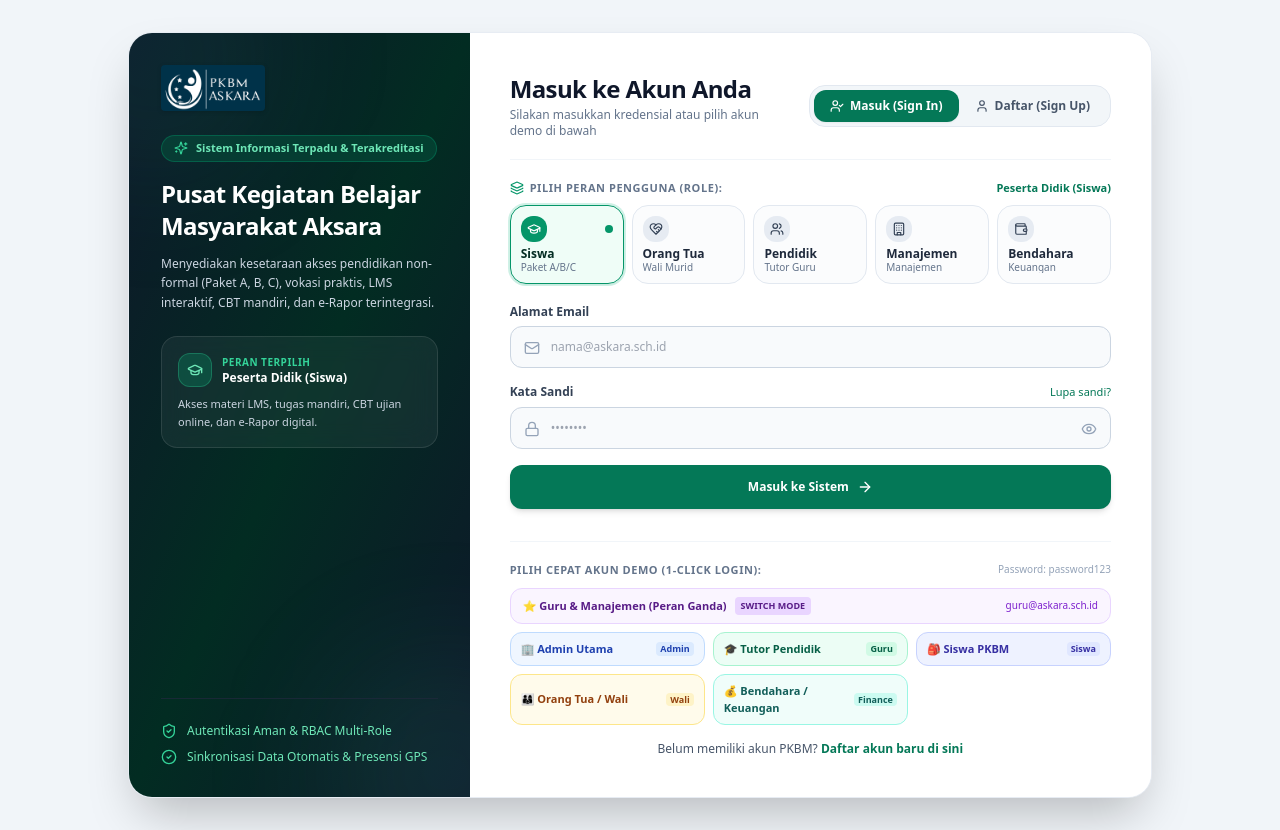
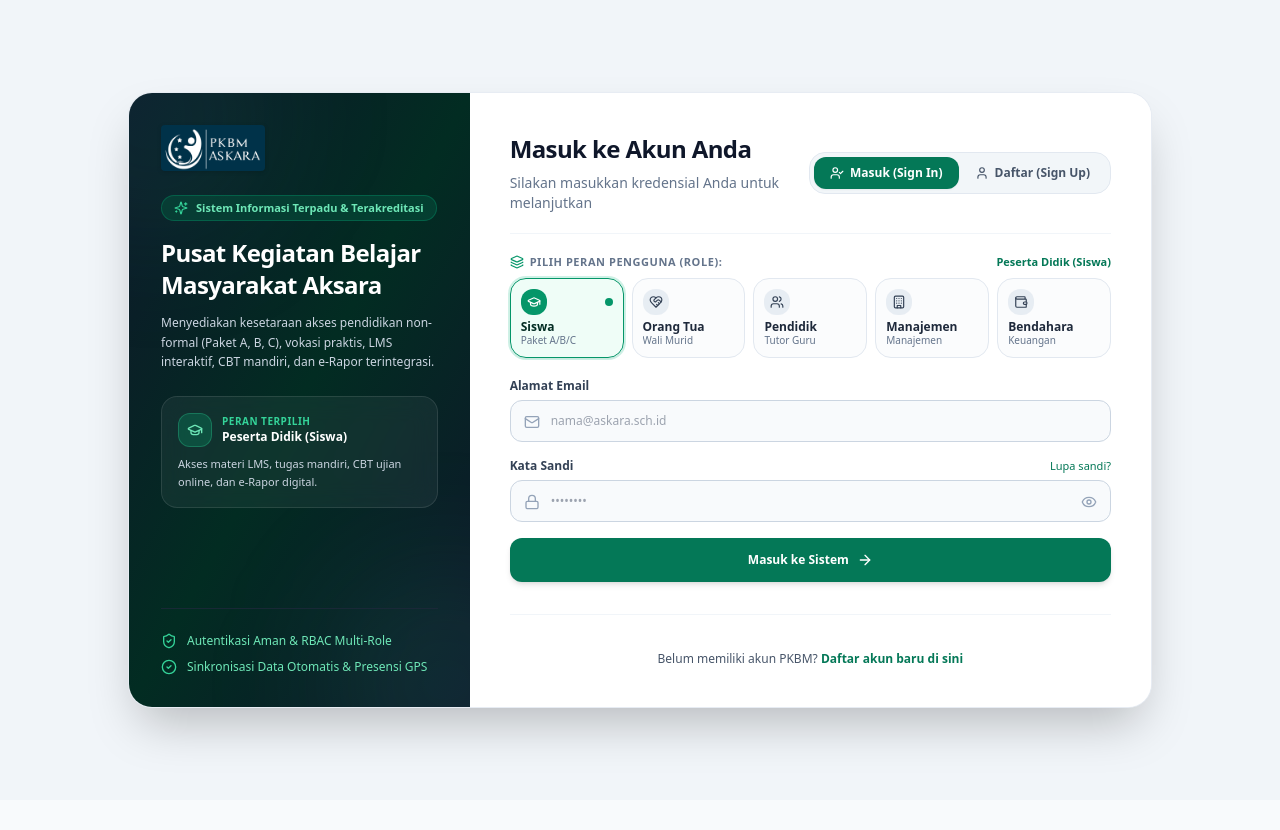
Before and after one commit to syukron165/pkbm_askara, a Next.js app: page /login in a window 1280 px wide. After the commit the page ends 800 px from the top, so only its background shows below. Built offline with nearby package versions, Linux system fonts and the light colour scheme; no server answers.

Commit message:
refactor(auth): remove demo credentials and 1-click login from UI for production

```diff
--- a/src/app/(auth)/login/page.tsx
+++ b/src/app/(auth)/login/page.tsx
@@ -270,16 +270,6 @@ function AuthForm() {
     }
   };
 
-  const fillDemoCredentials = (roleEmail: string, roleKey?: SelectedRole) => {
-    setSignInEmail(roleEmail);
-    setSignInPassword("password123");
-    if (roleKey) {
-      setSelectedRole(roleKey);
-    }
-    setError(null);
-    setSuccessMsg(null);
-  };
-
   return (
     <div className="max-w-5xl w-full grid grid-cols-1 lg:grid-cols-12 bg-white rounded-3xl shadow-2xl border border-slate-200/80 overflow-hidden">
       {/* Left Side: Brand Story & Values */}
@@ -350,10 +340,10 @@ function AuthForm() {
               <h3 className="text-2xl font-black text-slate-900 tracking-tight">
                 {authMode === "signin" ? "Masuk ke Akun Anda" : "Pendaftaran Akun Baru"}
               </h3>
-              <p className="text-xs text-slate-500 mt-0.5">
+              <p className="text-sm text-slate-500 mt-2">
                 {authMode === "signin"
-                  ? "Silakan masukkan kredensial atau pilih akun demo di bawah"
-                  : "Lengkapi data untuk membuat akun PKBM sesuai peran Anda"}
+                  ? "Silakan masukkan kredensial Anda untuk melanjutkan"
+                  : "Lengkapi data di bawah untuk mendaftar akun baru"}
               </p>
             </div>
 
@@ -963,73 +953,10 @@ function AuthForm() {
           )}
         </div>
 
-        {/* BOTTOM SECTION: Demo Credentials & Mode Switch Footnote */}
+        {/* BOTTOM SECTION: Signup Link */}
         <div className="mt-8 pt-5 border-t border-slate-100">
           {authMode === "signin" ? (
             <div>
-              <div className="flex items-center justify-between mb-2.5">
-                <p className="text-[11px] font-extrabold text-slate-500 uppercase tracking-wider">
-                  Pilih Cepat Akun Demo (1-Click Login):
-                </p>
-                <span className="text-[10px] text-slate-400">Password: password123</span>
-              </div>
-              <div className="grid grid-cols-2 sm:grid-cols-3 gap-2 text-[11px]">
-                <button
-                  type="button"
-                  onClick={() => fillDemoCredentials("guru@askara.sch.id", "pendidik")}
-                  className="px-3 py-2 rounded-xl border border-purple-200 bg-purple-50 text-purple-900 font-bold hover:bg-purple-100 transition text-left col-span-2 sm:col-span-3 flex items-center justify-between"
-                >
-                  <div className="flex items-center space-x-2">
-                    <span>⭐ Guru & Manajemen (Peran Ganda)</span>
-                    <span className="text-[9px] px-1.5 py-0.5 bg-purple-200 text-purple-900 rounded font-extrabold uppercase">
-                      Switch Mode
-                    </span>
-                  </div>
-                  <span className="text-[10px] text-purple-700 font-medium">
-                    guru@askara.sch.id
-                  </span>
-                </button>
-                <button
-                  type="button"
-                  onClick={() => fillDemoCredentials("admin@askara.sch.id", "admin")}
-                  className="px-2.5 py-2 rounded-xl border border-blue-200 bg-blue-50 text-blue-800 font-semibold hover:bg-blue-100 transition text-left flex items-center justify-between"
-                >
-                  <span>🏢 Admin Utama</span>
-                  <span className="text-[9px] px-1 bg-blue-100 rounded">Admin</span>
-                </button>
-                <button
-                  type="button"
-                  onClick={() => fillDemoCredentials("guru@askara.sch.id", "pendidik")}
-                  className="px-2.5 py-2 rounded-xl border border-emerald-200 bg-emerald-50 text-emerald-800 font-semibold hover:bg-emerald-100 transition text-left flex items-center justify-between"
-                >
-                  <span>🎓 Tutor Pendidik</span>
-                  <span className="text-[9px] px-1 bg-emerald-100 rounded">Guru</span>
-                </button>
-                <button
-                  type="button"
-                  onClick={() => fillDemoCredentials("siswa@askara.sch.id", "siswa")}
-                  className="px-2.5 py-2 rounded-xl border border-indigo-200 bg-indigo-50 text-indigo-800 font-semibold hover:bg-indigo-100 transition text-left flex items-center justify-between"
-                >
-                  <span>🎒 Siswa PKBM</span>
-                  <span className="text-[9px] px-1 bg-indigo-100 rounded">Siswa</span>
-                </button>
-                <button
-                  type="button"
-                  onClick={() => fillDemoCredentials("orangtua@askara.sch.id", "orang_tua")}
-                  className="px-2.5 py-2 rounded-xl border border-amber-200 bg-amber-50 text-amber-800 font-semibold hover:bg-amber-100 transition text-left flex items-center justify-between"
-                >
-                  <span>👨‍👩‍👦 Orang Tua / Wali</span>
-                  <span className="text-[9px] px-1 bg-amber-100 rounded">Wali</span>
-                </button>
-                <button
-                  type="button"
-                  onClick={() => fillDemoCredentials("admin@askara.sch.id", "bendahara")}
-                  className="px-2.5 py-2 rounded-xl border border-teal-200 bg-teal-50 text-teal-800 font-semibold hover:bg-teal-100 transition text-left flex items-center justify-between"
-                >
-                  <span>💰 Bendahara / Keuangan</span>
-                  <span className="text-[9px] px-1 bg-teal-100 rounded">Finance</span>
-                </button>
-              </div>
 
               <div className="mt-4 text-center">
                 <p className="text-xs text-slate-600">
```
